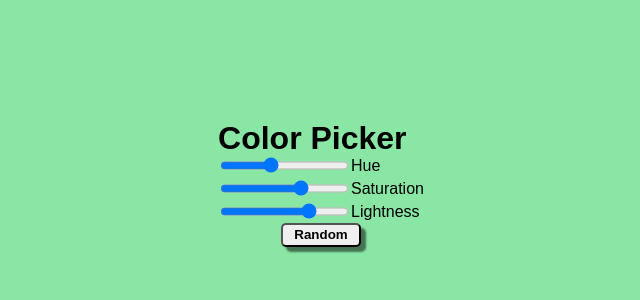
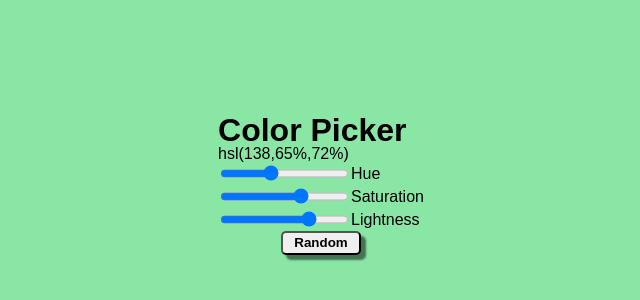
Before and after one commit to jlmdev/color-picker, a React (Create React App) app: page / in a window 1280 px wide. Shown: the part 216-516 px from the top of the page, without its empty margins (339-979 px from the left). Built offline with nearby package versions, Linux system fonts and the light colour scheme; the HTML template or start-up script is replaced by a standard one.

Commit message:
forget hsl text. updated

```diff
--- a/src/App.jsx
+++ b/src/App.jsx
@@ -32,6 +32,10 @@ class App extends Component {
       >
         <ul>
           <li className="title">Color Picker</li>
+          <li>
+            hsl({this.state.hue},{this.state.saturation}%,
+            {this.state.lightness}%)
+          </li>
           <li className="slider">
             <input
               type="range"
```
Also changed, not shown: package.json (+5 -3 lines), 1 other file (tests, documents, lock files or other folders).
